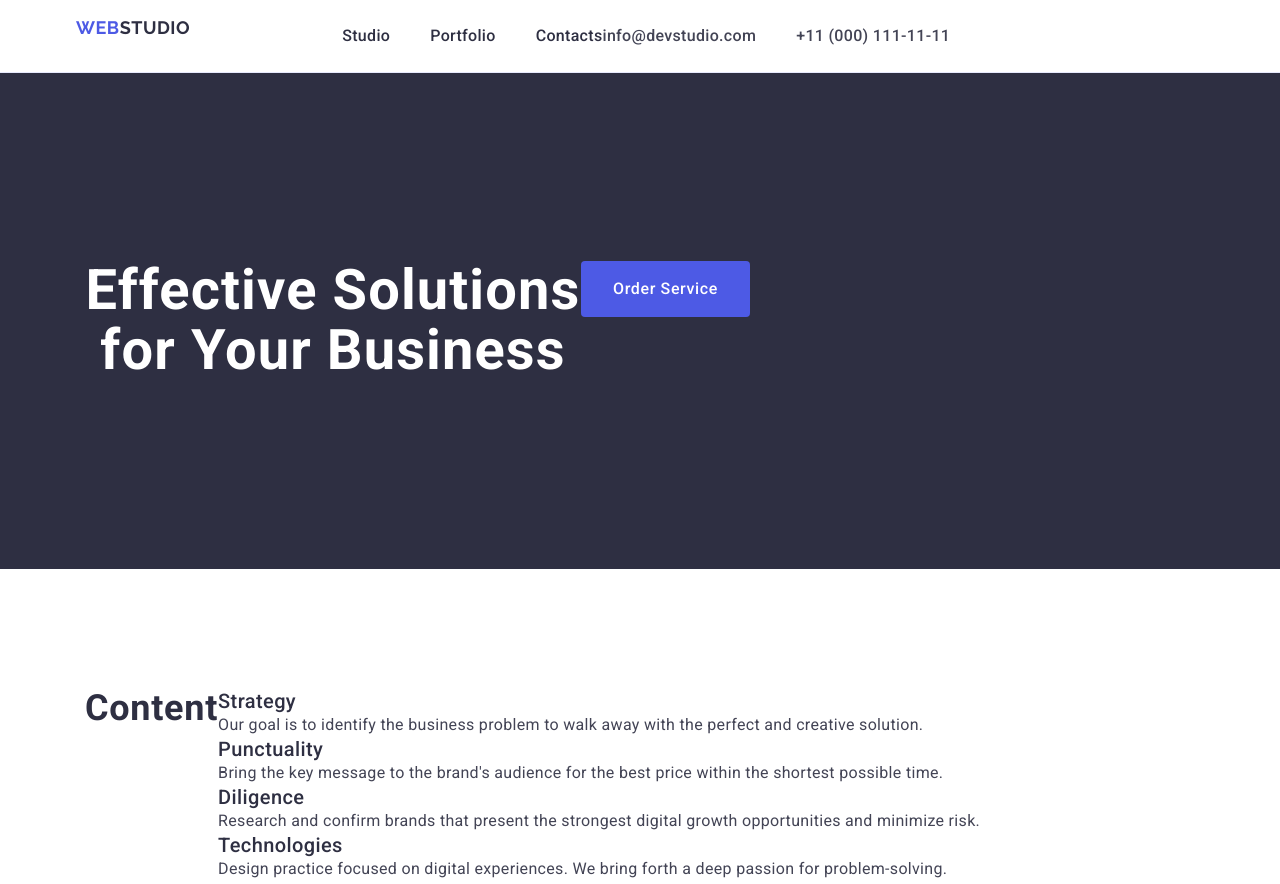
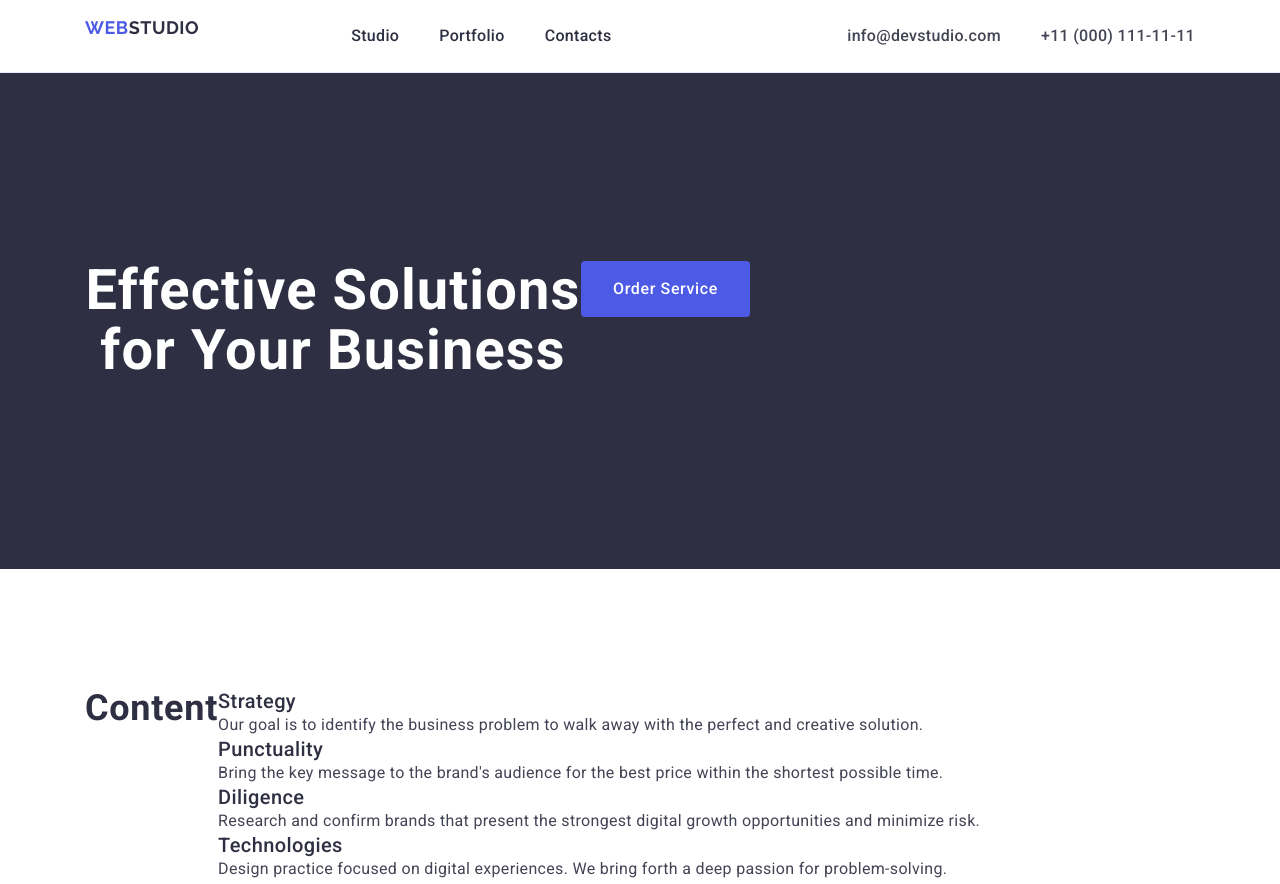
Before and after one commit to Seresun/goit-markup-hw-03, a plain HTML site: page index.html in a window 1280 px wide. Shown: the top 884 px of the page. Drawn offline with nearby package versions, Linux system fonts and the light colour scheme.

Commit message:
headerfix

```diff
--- a/css/styles.css
+++ b/css/styles.css
@@ -18,12 +18,16 @@ body {
     border-bottom: 1px solid #e7e9fc;
   }
 
-  .container-in-header {
+  .in-header {
     display: flex;
+    justify-content:space-between;
+    align-self: center;
+  }
+
+  .in-header.container {
     width: 1158px;
     margin: 0 auto;
     padding: 0 15px 0 15px
-
   }
 
   .navigation-info {
--- a/index.html
+++ b/index.html
@@ -15,7 +15,7 @@
   <body>
 
     <header class="header-title">
-      <div class="container-in-header">
+      <div class="in-header container">
       <nav class="navigation-info">
         <a class="bluelogo" href="./index.html">Web<span class="blacklogo">Studio</span></a>
         <ul class="info">
```
